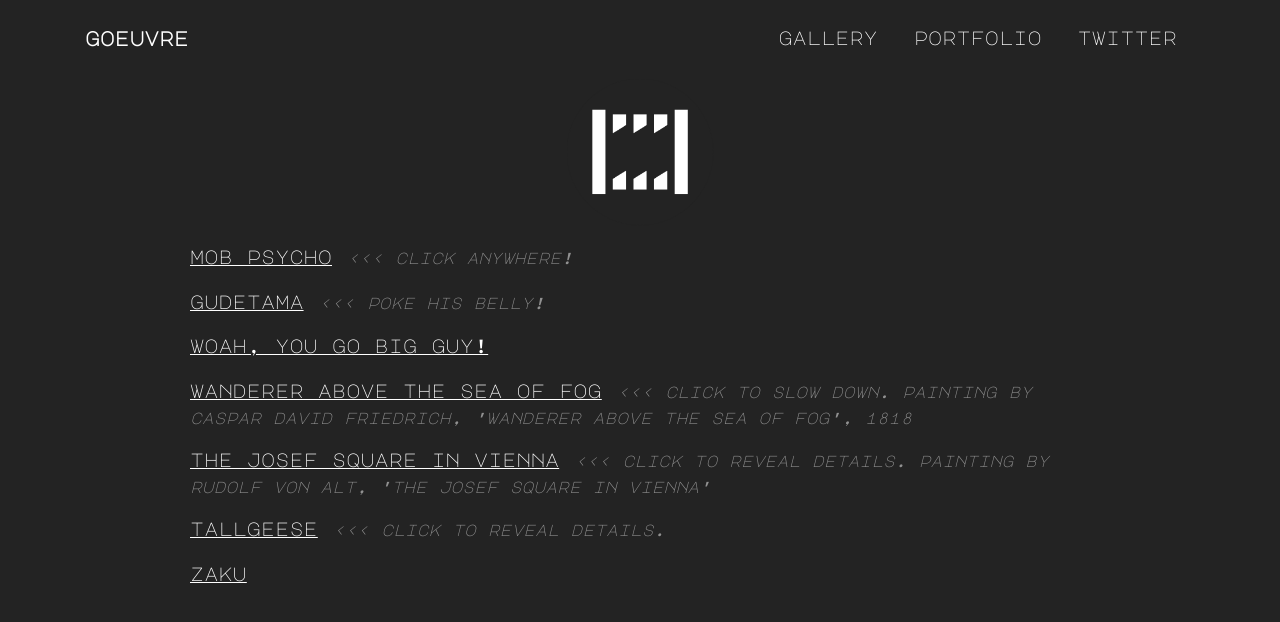
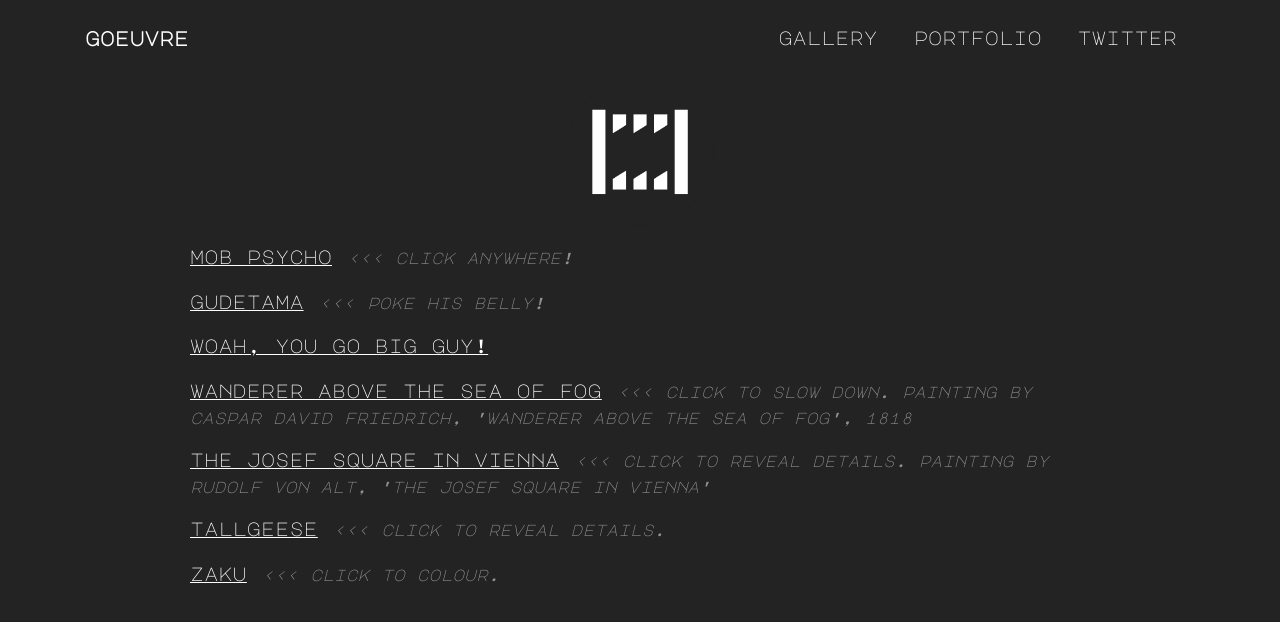
Before and after one commit to Godhran/Goeuvre, an Angular app: page / in a window 1280 px wide. Shown: the top 622 px of the page. Built offline with nearby package versions, Linux system fonts and the light colour scheme; a web font is replaced by a local one.

Commit message:
quick zaku - colour stirng

```diff
--- a/src/app/gallery/gallery.component.ts
+++ b/src/app/gallery/gallery.component.ts
@@ -20,7 +20,7 @@
   },{
     slug: "tallgeese", name: "Tallgeese", instructions: "<<< Click to reveal details."
   },{
-    slug: "zaku", name: "Zaku", instructions: ""
+    slug: "zaku", name: "Zaku", instructions: "<<< Click to colour."
   }
   ];
   constructor() { }
```
